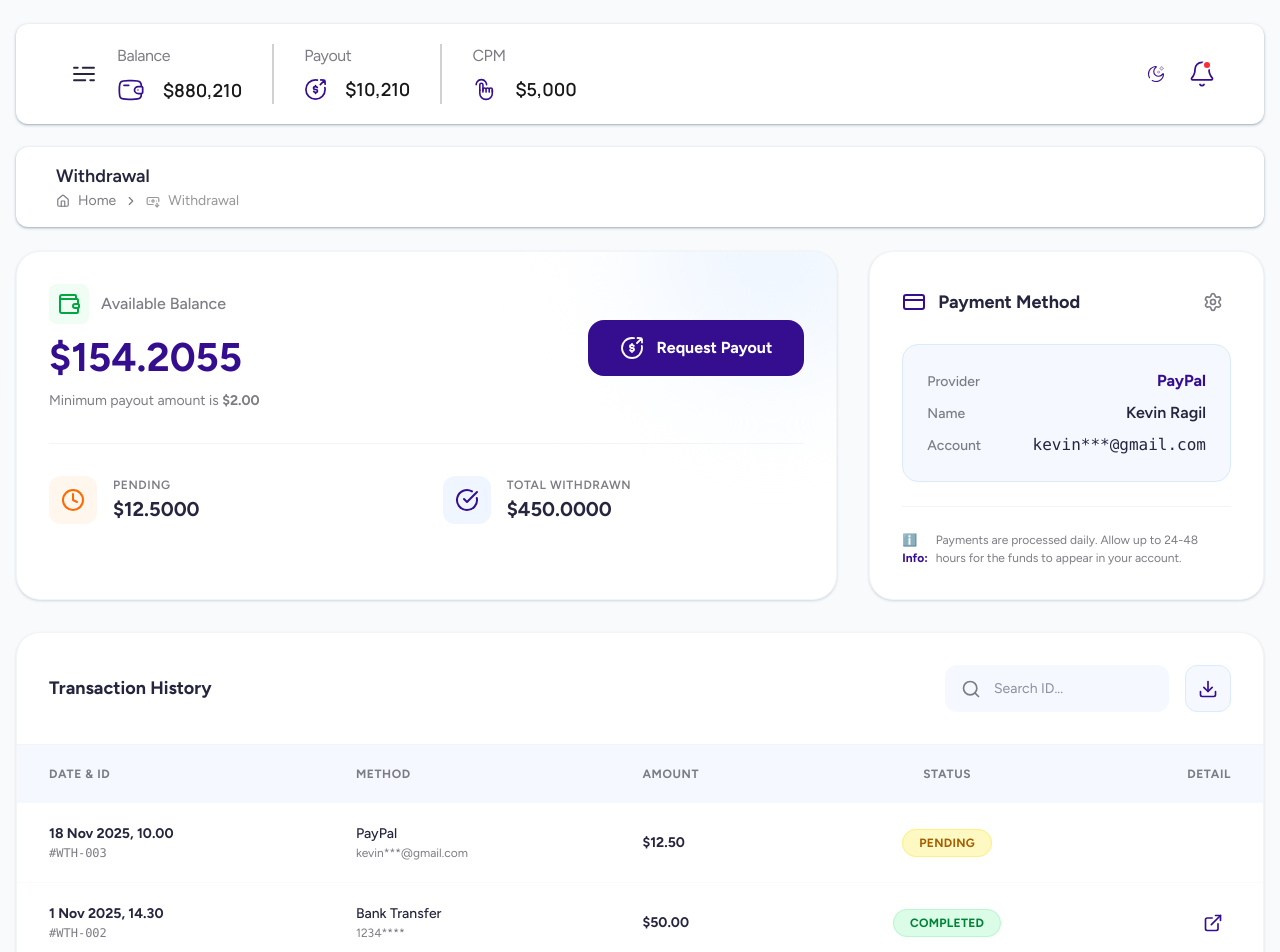
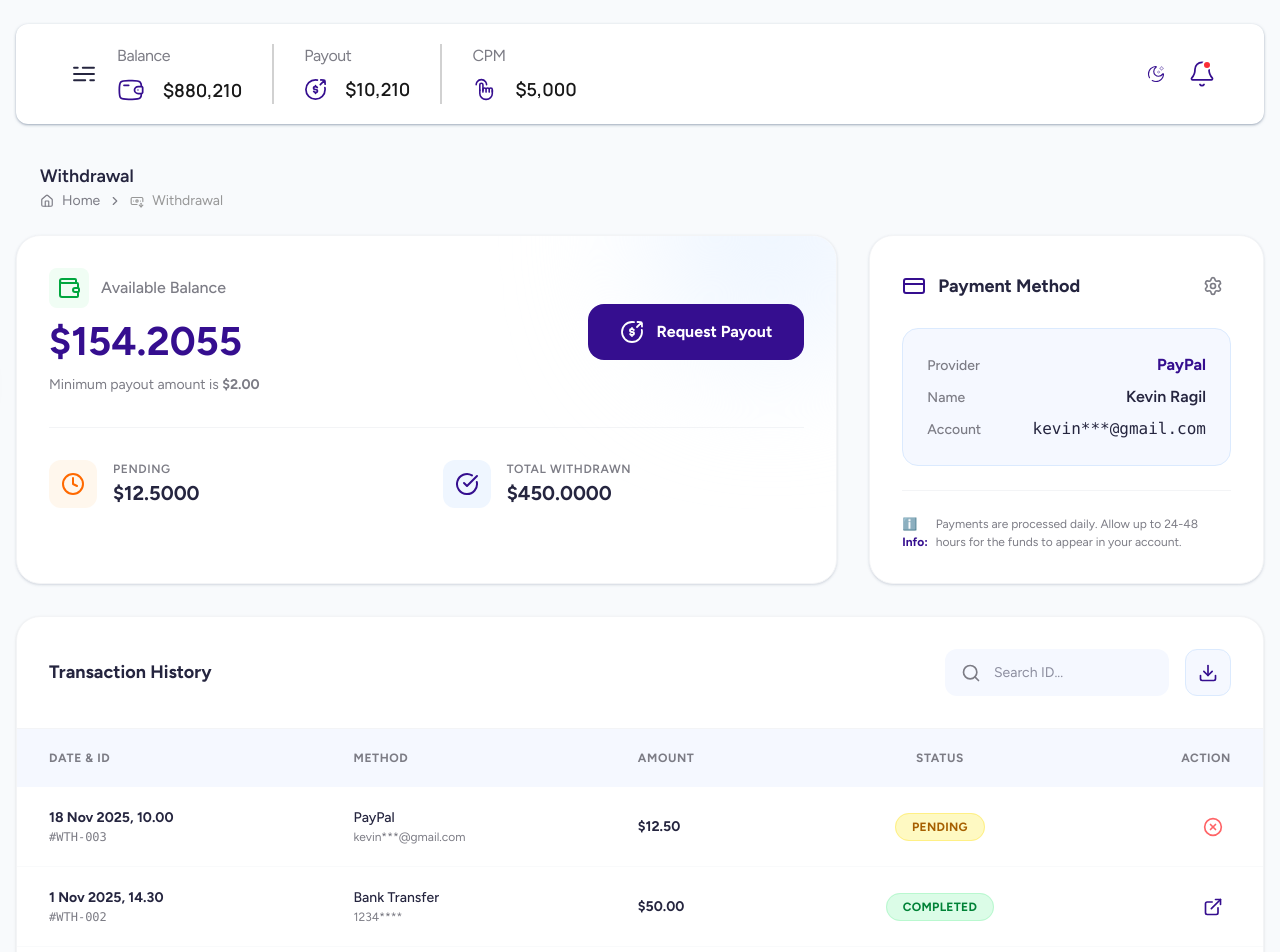
Before and after one commit to GioGiorno768/fe-shortlinkmu, a Next.js app: page /en/withdrawal in a window 1280 px wide. Shown: the top 952 px of the page. Built offline with nearby package versions, Linux system fonts and the light colour scheme.

Commit message:
edit breadcrumb

```diff
--- a/src/app/[locale]/(member)/dashboard/page.tsx
+++ b/src/app/[locale]/(member)/dashboard/page.tsx
@@ -19,54 +19,14 @@ import MilestoneCard from "@/components/dashboard/MilestoneCard";
 import DashboardSlider from "@/components/dashboard/DashboardSlider";
 
 export default function DashboardPage() {
-  const pathname = usePathname();
   const t = useTranslations("Dashboard");
 
-  // Ini 3 kartu pertama
-  const statsCards = [
-    {
-      icon: BanknoteArrowUp,
-      color: ["text-bluelight", "bg-blue-dashboard", "border-bluelight"],
-      label: t("totalEarnings"),
-      apiEndpoint: "/api/stats/earnings",
-    },
-    // {
-    //   icon: MousePointerClick,
-    //   color: [
-    //     "text-darkpurple-dashboard",
-    //     "bg-lightpurple-dashboard",
-    //     "border-darkpurple-dashboard",
-    //   ],
-    //   label: t("totalClicks"),
-    //   apiEndpoint: "/api/stats/clicks",
-    // },
-    {
-      icon: Eye,
-      color: [
-        "text-darkgreen-dashboard",
-        "bg-lightgreen-dashboard",
-        "border-darkgreen-dashboard",
-      ],
-      label: t("totalViews"),
-      apiEndpoint: "/api/stats/totalViews",
-    },
-  ];
 
   return (
     <div className="lg:text-[10px] text-[8px] font-figtree">
       {/* Stats Grid */}
       {/* UBAH GRID: 3 kartu pertama + 1 kartu achievement */}
       <div className="grid grid-cols-1 md:grid-cols-2 custom:grid-cols-4 gap-6 mb-8">
-        {/* Render 3 kartu pertama */}
-        {/* {statsCards.map((card) => (
-          <StatsCard
-            key={card.label}
-            icon={card.icon}
-            color={card.color}
-            label={card.label}
-            apiEndpoint={card.apiEndpoint}
-          />
-        ))} */}
         {/* Card 3 (SLIDER): Lebar 2 Kolom */}
         <div className="col-span-1 md:col-span-2 xl:col-span-2 h-full min-h-[200px]">
           <DashboardSlider />
@@ -76,10 +36,6 @@ export default function DashboardPage() {
           <MilestoneCard />
         </div>
 
-        {/* TAMBAHKAN KARTU ACHIEVEMENT DI SINI */}
-        {/* <div >
-          <AchievementCard />
-        </div> */}
       </div>
 
       {/* Charts Section (Ini sisa kode lu, gak diubah) */}
--- a/src/app/[locale]/(member)/withdrawal/page.tsx
+++ b/src/app/[locale]/(member)/withdrawal/page.tsx
@@ -10,6 +10,13 @@ import WithdrawalMethodCard from "@/components/dashboard/withdrawal/WithdrawalMe
 import TransactionTable from "@/components/dashboard/withdrawal/TransactionTable";
 // 1. IMPORT MODAL
 import WithdrawalRequestModal from "@/components/dashboard/withdrawal/WithdrawalRequestModal";
+
+// Tambah Mock API Cancel
+async function cancelWithdrawalAPI(id: string) {
+  console.log(`MANGGIL API: POST /api/withdrawal/cancel/${id}`);
+  await new Promise((resolve) => setTimeout(resolve, 1000));
+  return { success: true };
+}
 
 // ... (Fungsi API Mock fetch stats, method, transaction SAMA AJA, gak perlu diubah) ...
 // ... COPY PASTE FUNGSI FETCH DARI KODINGAN SEBELUMNYA ...
@@ -77,6 +84,43 @@ export default function WithdrawalPage() {
   const [stats, setStats] = useState<WithdrawalStats | null>(null);
   const [method, setMethod] = useState<PaymentMethod | null>(null);
   const [transactions, setTransactions] = useState<Transaction[]>([]);
+
+  // --- HANDLER CANCEL ---
+  const handleCancelRequest = async (id: string) => {
+    // 1. Cari transaksi yang mau di-cancel
+    const txToCancel = transactions.find((t) => t.id === id);
+    if (!txToCancel) return;
+
+    // 2. Konfirmasi
+    if (
+      !confirm(
+        "Yakin ingin membatalkan penarikan ini? Saldo akan dikembalikan."
+      )
+    )
+      return;
+
+    try {
+      // 3. Panggil API
+      await cancelWithdrawalAPI(id);
+      showAlert("Permintaan penarikan dibatalkan.", "info");
+
+      // 4. Update UI (Balikin Saldo)
+      if (stats) {
+        setStats({
+          ...stats,
+          availableBalance: stats.availableBalance + txToCancel.amount, // Balikin saldo
+          pendingWithdrawn: stats.pendingWithdrawn - txToCancel.amount, // Kurangi pending
+        });
+      }
+
+      // 5. Update Status di Tabel jadi 'cancelled'
+      setTransactions((prev) =>
+        prev.map((t) => (t.id === id ? { ...t, status: "cancelled" } : t))
+      );
+    } catch (error) {
+      showAlert("Gagal membatalkan.", "error");
+    }
+  };
 
   useEffect(() => {
     const loadData = async () => {
@@ -152,7 +196,10 @@ export default function WithdrawalPage() {
         </div>
       </div>
 
-      <TransactionTable transactions={transactions} />
+      <TransactionTable
+        onCancel={handleCancelRequest}
+        transactions={transactions}
+      />
 
       {/* 4. RENDER MODAL */}
       <WithdrawalRequestModal
--- a/src/components/dashboard/Breadcrumb.tsx
+++ b/src/components/dashboard/Breadcrumb.tsx
@@ -1,4 +1,3 @@
-// src/components/dashboard/Breadcrumb.tsx
 "use client";
 
 import { Link, usePathname } from "@/i18n/routing";
@@ -6,27 +5,19 @@ import { useTranslations } from "next-intl";
 import {
   Home,
   ChevronRight,
-  LayoutDashboard,
   PlusSquare,
-  ChartSpline,
-  UserPlus2,
-  BanknoteArrowDown,
-  History,
   User,
   Settings,
-  Link2,
 } from "lucide-react";
 import type { NavItem } from "@/types/type";
-// --- 1. UBAH IMPORT INI ---
+// 👇 GANTI IMPORT INI (Ambil dari lib/menus)
 import { getMemberMenu, getAdminMenu } from "@/lib/menus";
 
 export default function Breadcrumb() {
   const t = useTranslations("Dashboard");
   const pathname = usePathname();
 
-  // --- 2. GABUNGIN MENU ---
-  // Kita gabungin menu Member dan Admin biar Breadcrumb bisa kasih nama
-  // entah user lagi di halaman member atau halaman admin.
+  // 👇 GABUNGIN MENU (Biar breadcrumb kenal halaman Admin & Member)
   const menuItems = [...getMemberMenu(t), ...getAdminMenu()];
 
   const breadcrumbNameMap: {
@@ -42,6 +33,7 @@ export default function Breadcrumb() {
         }
       }
       if (item.children) {
+        // Manual check buat parent label
         if (item.label === t("myLinks")) {
           breadcrumbNameMap["my-links"] = {
             label: item.label,
@@ -55,12 +47,10 @@ export default function Breadcrumb() {
 
   flattenMenuItems(menuItems);
 
-  // Mapping manual tambahan
+  // Mapping Manual Tambahan
   breadcrumbNameMap["new-link"] = { label: t("createLink"), icon: PlusSquare };
   breadcrumbNameMap["profile"] = { label: t("myProfile"), icon: User };
   breadcrumbNameMap["settings"] = { label: t("settings"), icon: Settings };
-  // Tambahan buat Admin (optional)
-  breadcrumbNameMap["users"] = { label: "Users", icon: User };
 
   const pathSegments = pathname.split("/").filter(Boolean);
   const currentSegment = pathSegments[pathSegments.length - 1] || "dashboard";
@@ -96,16 +86,14 @@ export default function Breadcrumb() {
             const Icon = pageInfo?.icon || ChevronRight;
             const label = pageInfo?.label || segment;
 
-            // Jangan render segmen 'id', 'en', 'member', atau 'admin' di breadcrumb text
-            // biar ga aneh kelihatannya (misal: Home > Admin > Dashboard)
+            // Hide system segments
             if (["id", "en", "member", "admin"].includes(segment)) return null;
 
             return (
               <li key={segment} className="flex items-center gap-2">
                 <ChevronRight className="w-[1em] h-[1em] text-grays" />
-
                 {isLast ? (
-                  <span className="flex items-center gap-2 text-gray-text ">
+                  <span className="flex items-center gap-2 text-gray-text">
                     {pageInfo && <Icon className="w-[1em] h-[1em]" />}
                     <span>{label}</span>
                   </span>
--- a/src/components/dashboard/DashboardLayout.tsx
+++ b/src/components/dashboard/DashboardLayout.tsx
@@ -63,7 +63,7 @@ export default function DashboardLayout({
           min-h-screen
         `}
       >
-        <div className="bg-white w-full py-[1em] lg:px-[2.5em] px-[1.5em] mb-[1.5em] rounded-xl shadow-sm shadow-slate-500/50">
+        <div className="w-full py-[1em] lg:px-[1.5em] px-[1.5em] mb-[.5em] rounded-xl">
           <Breadcrumb />
         </div>
 
--- a/src/components/dashboard/withdrawal/TransactionTable.tsx
+++ b/src/components/dashboard/withdrawal/TransactionTable.tsx
@@ -7,6 +7,7 @@ import {
   ExternalLink,
   ChevronLeft,
   ChevronRight,
+  XCircle,
 } from "lucide-react";
 import clsx from "clsx";
 import type { Transaction } from "@/types/type";
@@ -14,10 +15,12 @@ import { motion } from "framer-motion";
 
 interface TransactionTableProps {
   transactions: Transaction[];
+  onCancel: (id: string) => void;
 }
 
 export default function TransactionTable({
   transactions,
+  onCancel,
 }: TransactionTableProps) {
   const [searchTerm, setSearchTerm] = useState("");
 
@@ -109,7 +112,7 @@ export default function TransactionTable({
               <th className="px-8 py-5">Method</th>
               <th className="px-8 py-5">Amount</th>
               <th className="px-8 py-5 text-center">Status</th>
-              <th className="px-8 py-5 text-right">Detail</th>
+              <th className="px-8 py-5 text-right">Action</th>
             </tr>
           </thead>
           <tbody className="divide-y divide-gray-50">
@@ -147,11 +150,28 @@ export default function TransactionTable({
                     </span>
                   </td>
                   <td className="px-8 py-5 text-right">
-                    {tx.txId && (
-                      <button className="text-bluelight hover:text-blue-700 transition-colors p-2 rounded-lg hover:bg-blue-50">
-                        <ExternalLink className="w-5 h-5" />
-                      </button>
-                    )}
+                    <div className="flex items-center justify-end gap-2">
+                      {/* TOMBOL DETAIL (External Link) */}
+                      {tx.txId && (
+                        <button
+                          className="text-bluelight hover:text-blue-700 p-2 rounded-lg hover:bg-blue-50"
+                          title="Lihat Bukti"
+                        >
+                          <ExternalLink className="w-5 h-5" />
+                        </button>
+                      )}
+
+                      {/* TOMBOL CANCEL (Hanya muncul kalau PENDING) */}
+                      {tx.status === "pending" && (
+                        <button
+                          onClick={() => onCancel(tx.id)}
+                          className="text-red-400 hover:text-red-600 p-2 rounded-lg hover:bg-red-50 transition-colors"
+                          title="Batalkan Request"
+                        >
+                          <XCircle className="w-5 h-5" />
+                        </button>
+                      )}
+                    </div>
                   </td>
                 </tr>
               ))
--- a/src/lib/menus.ts
+++ b/src/lib/menus.ts
@@ -35,7 +35,7 @@ export const getMemberMenu = (t: any) => [
   // (Bisa tambahin key 'levels' di en.json/id.json kalo mau translate)
   { icon: UserPlus2, label: t("referral"), href: "/referral" },
   { icon: BanknoteArrowDown, label: t("withdrawal"), href: "/withdrawal" },
-  { icon: History, label: t("history"), href: "/history" },
+  // { icon: History, label: t("history"), href: "/history" },
 ];
 
 // Menu untuk ADMIN (Bisa tambah t() juga nanti)
```
